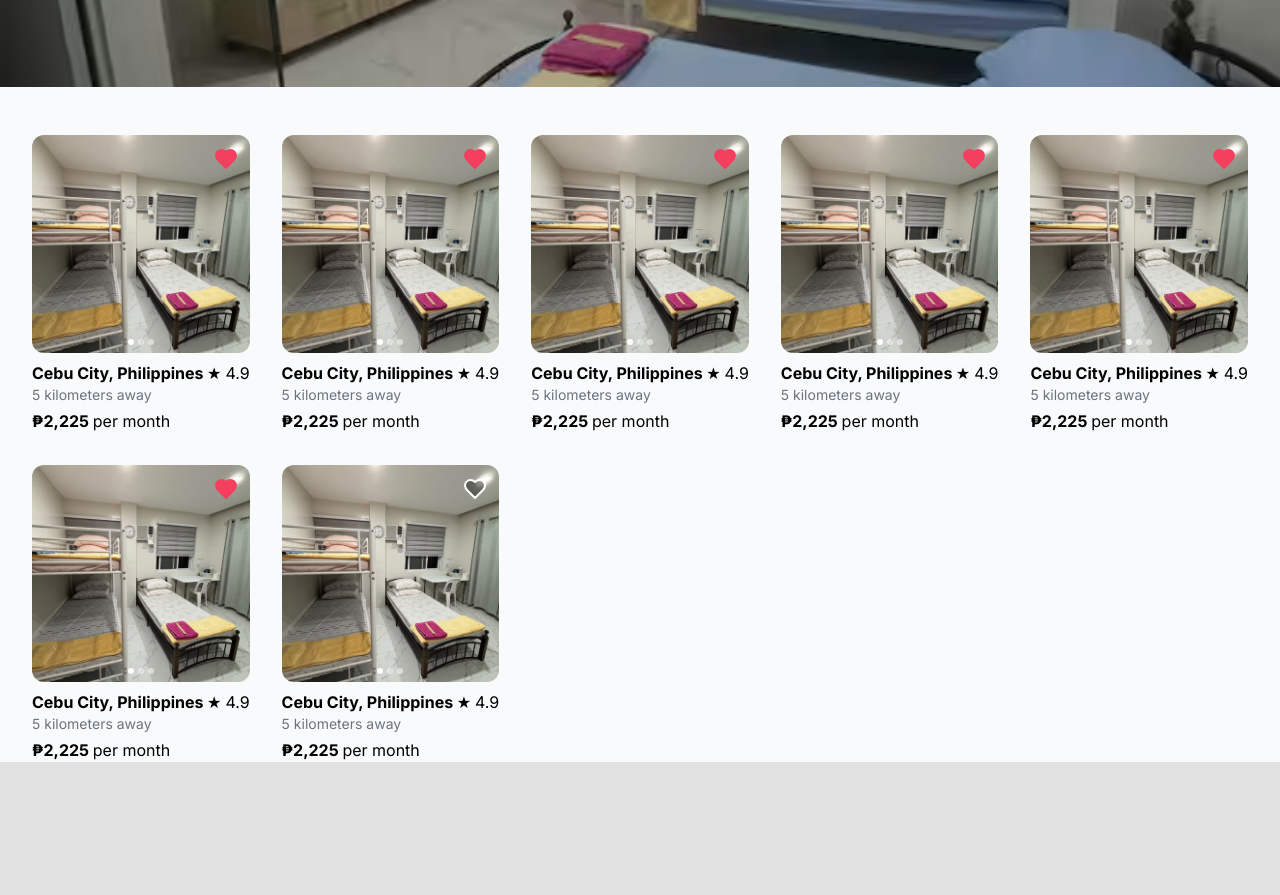
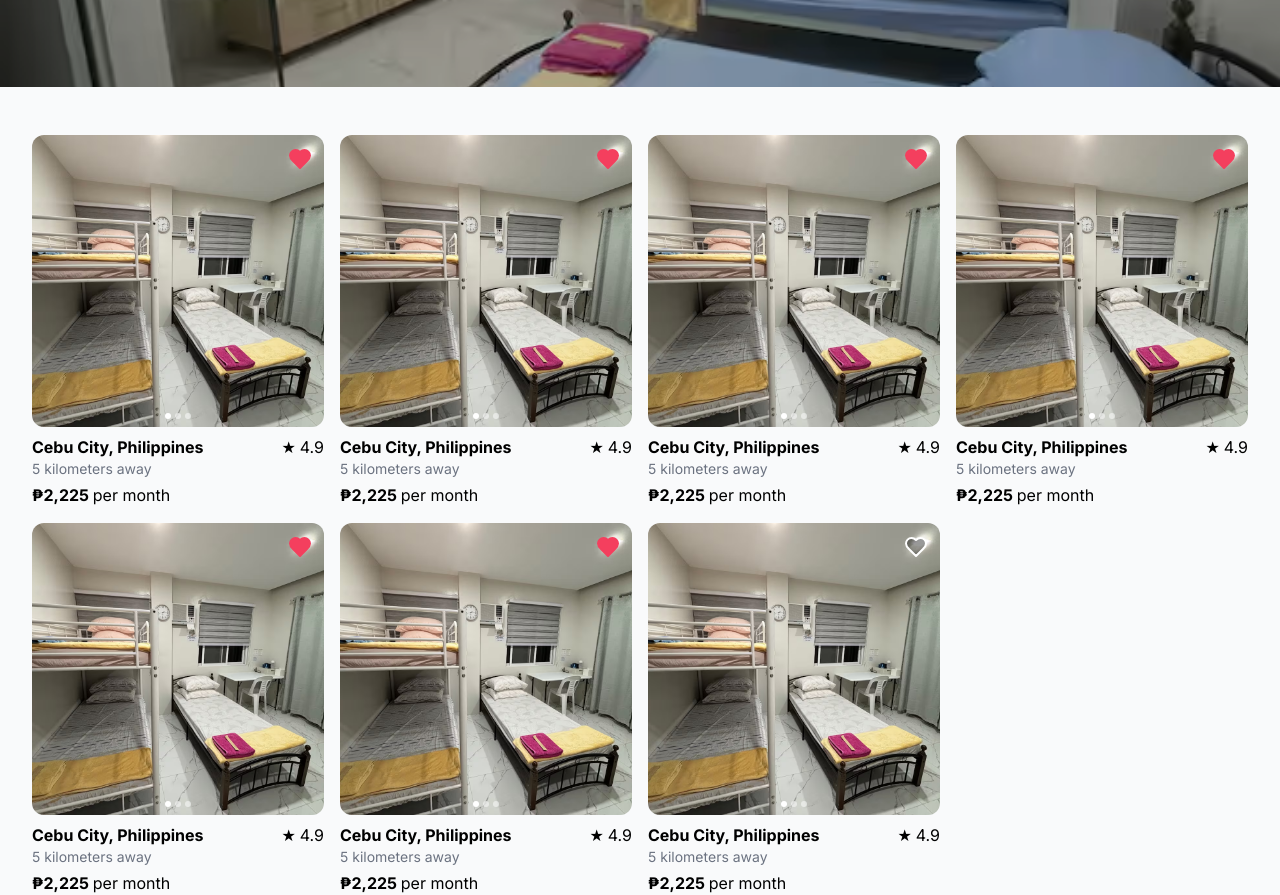
Before and after one commit to Rhixin/RoomRadarWeb, a Next.js app: page /home in a window 1280 px wide. Shown: the part 400-1295 px from the top of the page. Before the commit the page ends 1162 px from the top, so only its background shows below. Built offline with nearby package versions, Linux system fonts and the light colour scheme.

Commit message:
changed number of cards per row

```diff
--- a/app/(auth)/home/page.tsx
+++ b/app/(auth)/home/page.tsx
@@ -97,7 +97,7 @@ const Home = () => {
   ];
 
   return (
-    <div className="min-h-screen bg-gray-50">
+    <div className=" bg-gray-50">
       <div className="w-full">
         <div
           className="text-center mb-12 py-32 bg-cover bg-center bg-no-repeat relative"
@@ -123,7 +123,7 @@ const Home = () => {
         </div>
       </div>
 
-      <div className="grid grid-cols-1 sm:grid-cols-2 md:grid-cols-3 lg:grid-cols-4 xl:grid-cols-5 2xl:grid-cols-6 gap-8 max-w-[2520px] mx-auto px-2 sm:px-8">
+      <div className="grid grid-cols-1 sm:grid-cols-2 md:grid-cols-2 lg:grid-cols-3 xl:grid-cols-4 2xl:grid-cols-5 gap-4 max-w-[2520px] mx-auto px-2 sm:px-8">
         {listings.map((listing, index) => (
           <ListingCard key={index} {...listing} />
         ))}
--- a/components/navbar/navbar.tsx
+++ b/components/navbar/navbar.tsx
@@ -8,7 +8,7 @@ export default function Navbar() {
   const [isMenuOpen, setIsMenuOpen] = useState(false);
 
   return (
-    <nav className="bg-white border-b">
+    <nav className="bg-white border-b sticky top-0 z-50">
       <div className="max-w-[2520px] mx-auto px-4 sm:px-8">
         <div className="flex justify-between items-center h-16 sm:h-20">
           {/* Logo Section */}
```
Also changed, not shown: app/(auth)/layout.tsx (line endings or trailing spaces).
